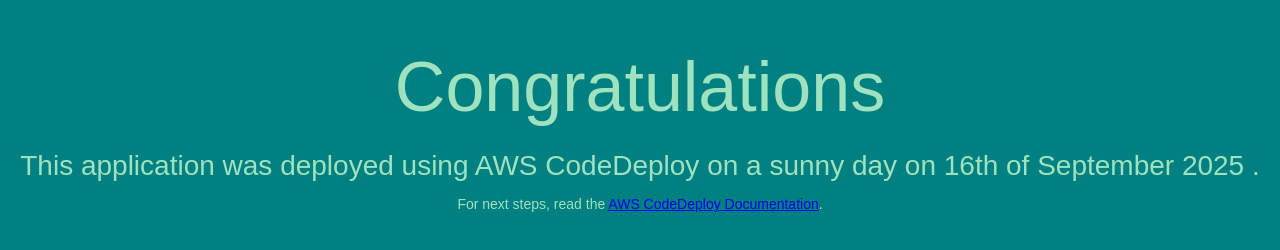
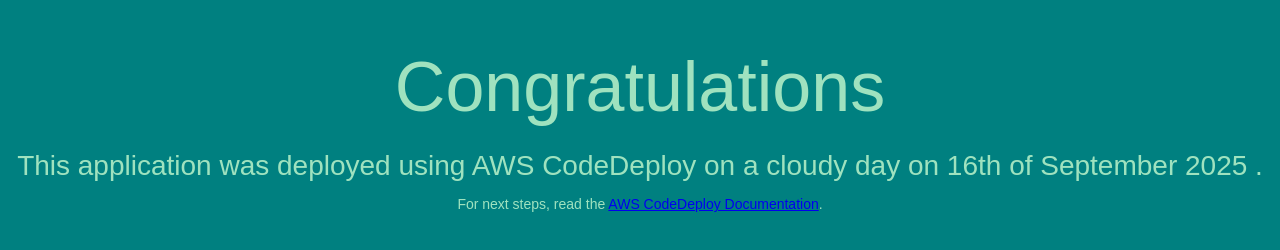
Before and after one commit to jyrajan/DemoRepo, a plain HTML site: page index.html in a window 1280 px wide. Drawn offline with Linux system fonts and the light colour scheme.

Commit message:
Update index.html-by Jimmy

```diff
--- a/index.html
+++ b/index.html
@@ -27,7 +27,7 @@
 <body>
   <div align="center">
     <h1>Congratulations</h1>
-    <h2>This application was deployed using AWS CodeDeploy on a sunny day on 16th of September 2025 .</h2>
+    <h2>This application was deployed using AWS CodeDeploy on a cloudy day on 16th of September 2025 .</h2>
     <p>For next steps, read the <a href="http://aws.amazon.com/documentation/codedeploy">AWS CodeDeploy Documentation</a>.</p>
   </div>
 </body>
```
